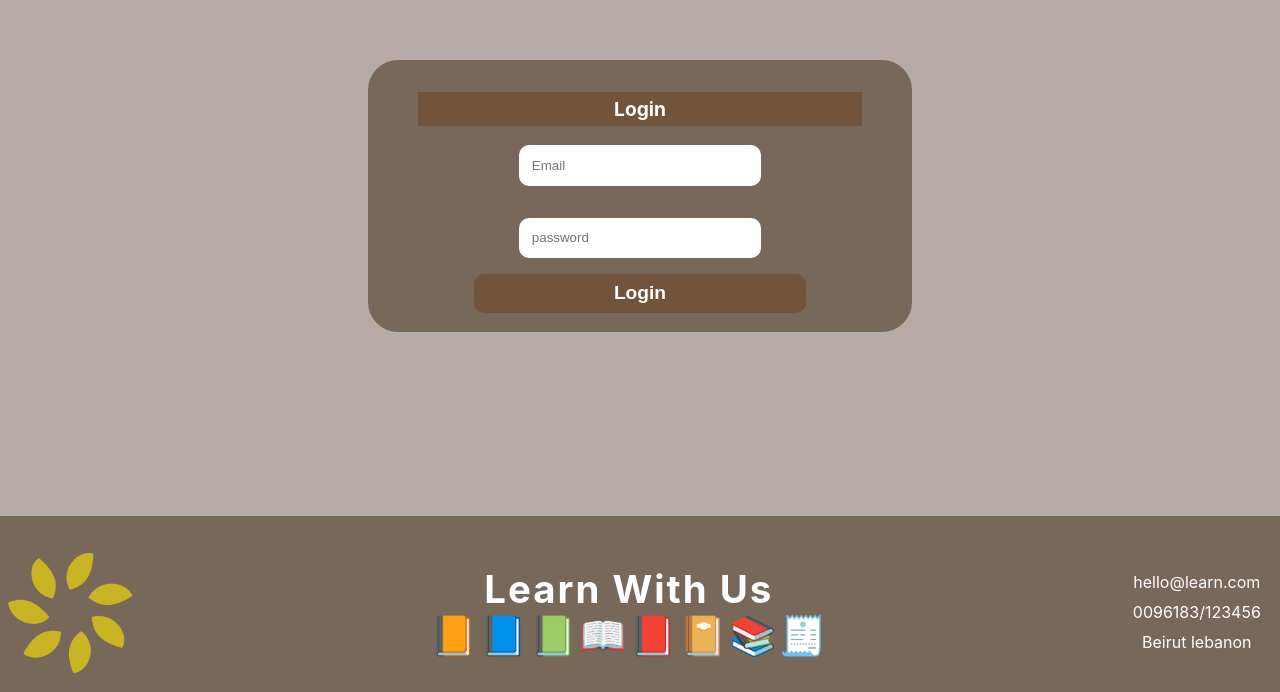
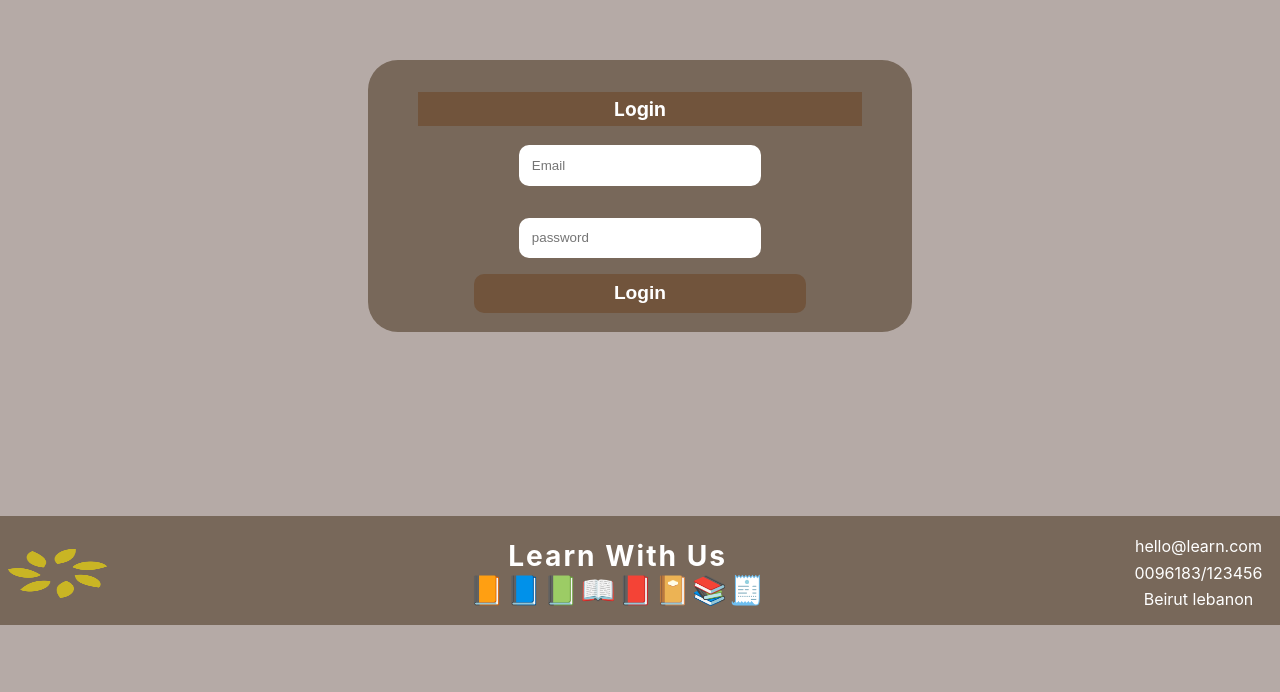
Before and after one commit to aliShouman0/e-learning, a React (Create React App) app in the folder e_learning_frontend/: page /login in a window 1280 px wide. Shown: the part 124-816 px from the top of the page. Built offline with nearby package versions, Linux system fonts and the light colour scheme.

Commit message:
Frontend:Styling result for admin

```diff
--- a/e_learning_frontend/src/App.css
+++ b/e_learning_frontend/src/App.css
@@ -164,9 +164,10 @@ img {
   background-color: white;
   margin: 1rem;
   border-radius: 10px;
-  height: 35vh;
-  width: 20%;
+  height: 25vh;
+  width: 15%;
   border: 1px solid #71543c;
+
 }
 
 .course-header {
@@ -188,8 +189,8 @@ img {
 }
 
 .course-body .user-img {
-  width: 5vw;
-  height: 5vh;
+  width: 3.5vw;
+  height: 3.5vh;
   margin: 0.5rem;
 }
 
@@ -201,11 +202,11 @@ img {
 }
 
 .course-btn {
-  width: 60%;
+  width: auto;
   font-size: 1.2vw;
   font-weight: lighter;
   margin: 0.3rem auto;
-  padding: 0.3rem;
+  padding: 0.5rem;
   border: none;
   outline: none;
 }
@@ -283,10 +284,11 @@ img {
 .admin-main {
   position: relative;
   width: 85%;
+  overflow-y: auto;
 }
 
 .left-panel {
-  height: 85vh;
+  height: 87vh;
   width: 15%;
   background-color: #78685a;
   position: relative;
@@ -318,18 +320,18 @@ img {
 /* start footer */
 
 .footer {
-  padding-top: 1rem;
+  padding-top: 0.3rem;
   display: flex;
   justify-content: space-between;
-  height: 20vh;
+  height: 13vh;
   width: 100%;
   background-color: #78685a;
   color: white;
 }
 
 .footer .logo {
-  width: 10%;
-  height: 80%;
+  width: 8%;
+  height: 50%;
   margin: auto 0.5rem;
   opacity: 0.6;
 }
@@ -340,12 +342,12 @@ img {
 }
 
 .footer-info p {
-  padding: 0.3rem;
+  padding: 0.2rem;
 }
 
 .footer-center {
   margin: auto;
-  font-size: 3vw;
+  font-size: 2.2vw;
   font-weight: bolder;
   letter-spacing: 2px;
   text-align: center;
--- a/e_learning_frontend/src/components/admin/Admin.jsx
+++ b/e_learning_frontend/src/components/admin/Admin.jsx
@@ -12,26 +12,23 @@ import { useNavigate } from "react-router-dom";
 function Admin() {
   const navigate = useNavigate();
   const [error, setError] = useState(false);
-  const [load, setLoad] = useState(false);
+  const [load, setLoad] = useState(true);
   const [isLogin, setIsLogin] = useState(false);
   const [getStudent, setGetStudent] = useState(false);
   const [getInstructors, setGetInstructors] = useState(false);
-  const [getCourses, SetgetCourses] = useState(true);
+  const [getCourses, SetgetCourses] = useState(false);
   const [Courses, setCourses] = useState([]);
   const [instructors, setInstructors] = useState([]);
 
   useEffect(() => {
     e_learning.checkLogin(navigate, setIsLogin);
-    setLoad(false);
-
     if (isLogin) {
-      //  get();
-    }
-
-    if (getCourses) {
-      getAllCourses();
-      setGetInstructors(false);
-      setGetStudent(false);
+      if (getCourses) {
+        setLoad(false);
+        getAllCourses();
+        setGetInstructors(false);
+        setGetStudent(false);
+      }
     }
   }, [isLogin, getCourses]);
 
@@ -42,7 +39,6 @@ function Admin() {
     setCourses(data.result);
     setLoad(true);
   };
-
   return (
     <>
       {isLogin && (
@@ -58,6 +54,7 @@ function Admin() {
               )}
               <div className="admin-course">
                 {load &&
+                  getCourses &&
                   Courses.map((course, i) => {
                     return (
                       <Course
```
